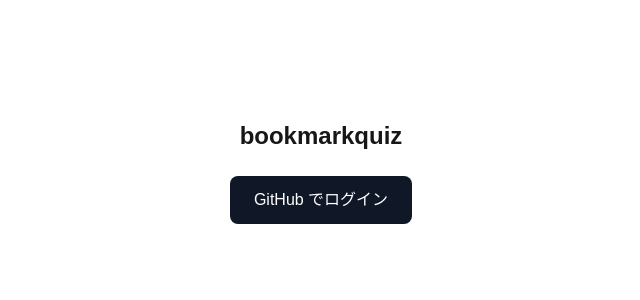
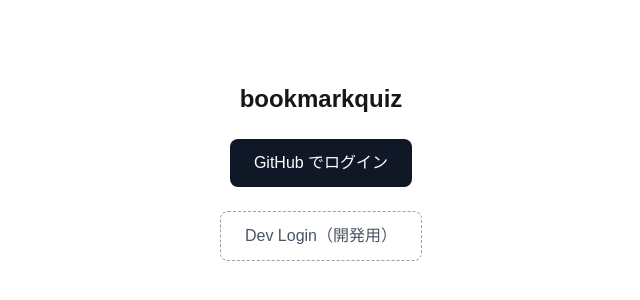
Before and after one commit to endomasayaendo/bookmarkquiz, a Next.js app: page /login in a window 1280 px wide. Shown: the part 228-528 px from the top of the page, without its empty margins (319-959 px from the left). Built offline with nearby package versions, Linux system fonts and the light colour scheme; no server answers.

Commit message:
Add dev-only credentials login

```diff
--- a/app/(public)/login/page.tsx
+++ b/app/(public)/login/page.tsx
@@ -18,6 +18,21 @@
             GitHub でログイン
           </button>
         </form>
+        {process.env.NODE_ENV === "development" && (
+          <form
+            action={async () => {
+              "use server";
+              await signIn("credentials", { redirectTo: "/" });
+            }}
+          >
+            <button
+              type="submit"
+              className="flex items-center gap-2 rounded-lg border border-dashed border-gray-400 px-6 py-3 text-gray-600 hover:bg-gray-100"
+            >
+              Dev Login（開発用）
+            </button>
+          </form>
+        )}
       </div>
     </div>
   );
--- a/auth.ts
+++ b/auth.ts
@@ -1,5 +1,6 @@
 import NextAuth from "next-auth";
 import GitHub from "next-auth/providers/github";
+import Credentials from "next-auth/providers/credentials";
 import { PrismaAdapter } from "@auth/prisma-adapter";
 import { prisma } from "@/lib/prisma";
 import { authConfig } from "./auth.config";
@@ -12,6 +13,24 @@
       clientId: process.env.GITHUB_CLIENT_ID!,
       clientSecret: process.env.GITHUB_CLIENT_SECRET!,
     }),
+    // 開発環境でだけ有効な「Dev ログイン」。本人確認をスキップして
+    // 固定のデモユーザーでログインする。本番(NODE_ENV=production)では
+    // 配列が空になり provider 自体が存在しない。
+    ...(process.env.NODE_ENV === "development"
+      ? [
+          Credentials({
+            name: "Dev Login",
+            credentials: {},
+            authorize: async () => {
+              return prisma.user.upsert({
+                where: { email: "demo@example.com" },
+                update: {},
+                create: { email: "demo@example.com", name: "Demo User" },
+              });
+            },
+          }),
+        ]
+      : []),
   ],
   session: { strategy: "jwt" },
   callbacks: {
```
